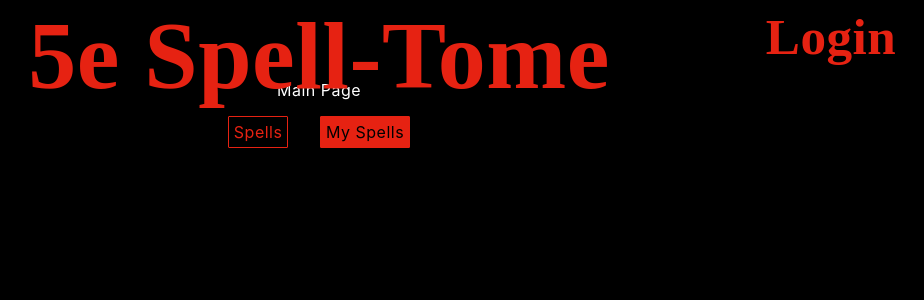
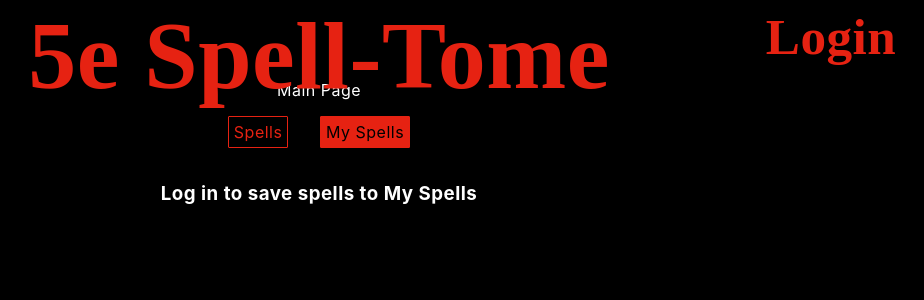
Before and after one commit to JamieRL/DnDSpellTome, a React (Create React App) app in the folder frontend/: page / in a window 1280 px wide. Both pictures are taken after a click on the item "My Spells". Shown: the top 300 px of the page, without its empty margins (321-1245 px from the left). Built offline with nearby package versions, Linux system fonts and the light colour scheme; no server answers.

Commit message:
Change myspells tab to render instructions if not logged in on how to signup / log in

```diff
--- a/frontend/src/pages/main.js
+++ b/frontend/src/pages/main.js
@@ -60,8 +60,10 @@ class MainPage extends React.Component {
       query: '',
       tab: 0,
       favourites: [],
-      spells: []
+      spells: [],
+      username: Cookies.get('username')
     }
+
     if(this.state.tab === FAVOURITES) {
       this.fetchFavouriteData(this.state.favourites)
     }
@@ -162,21 +164,15 @@ class MainPage extends React.Component {
     )
   }
 
-  render() {
-    const tabs = OPTIONS.map((option, index) => {
-      if(index === this.state.tab) {
-        return (
-          <TabSelected key={index} onClick={() => this.changeTab(index)}>{option.name}</TabSelected>
-        )
-      }
+  renderSpells() {
+    const favourites = this.state.favourites;
+    const loggedIn = Cookies.get('username') || false
+    if(this.state.tab === FAVOURITES && !loggedIn) {
       return (
-        <Tab key={index} onClick={() => this.changeTab(index)}>{option.name}</Tab>
+        <h3>Log in to save spells to My Spells</h3>
       )
-    })
-
-    const favourites = this.state.favourites;
-
-    const spells = this.state.spells ? this.state.spells.map(spell => {
+    }
+    return this.state.spells ? this.state.spells.map(spell => {
       let isFavourite = false;
       for(var i = 0; i < favourites.length; i++) {
         if(favourites[i].slug === spell.slug){
@@ -192,6 +188,19 @@ class MainPage extends React.Component {
         />
       )
     }) : null
+  }
+
+  render() {
+    const tabs = OPTIONS.map((option, index) => {
+      if(index === this.state.tab) {
+        return (
+          <TabSelected key={index} onClick={() => this.changeTab(index)}>{option.name}</TabSelected>
+        )
+      }
+      return (
+        <Tab key={index} onClick={() => this.changeTab(index)}>{option.name}</Tab>
+      )
+    })
 
     return (
       <>
@@ -200,7 +209,7 @@ class MainPage extends React.Component {
           <div>Main Page</div>
           <TabList>{tabs}</TabList><br/>
           {this.state.tab === 0 ? this.renderSearch() : null}
-          {spells}
+          {this.renderSpells()}
         </Main>
       </>
     )
```
